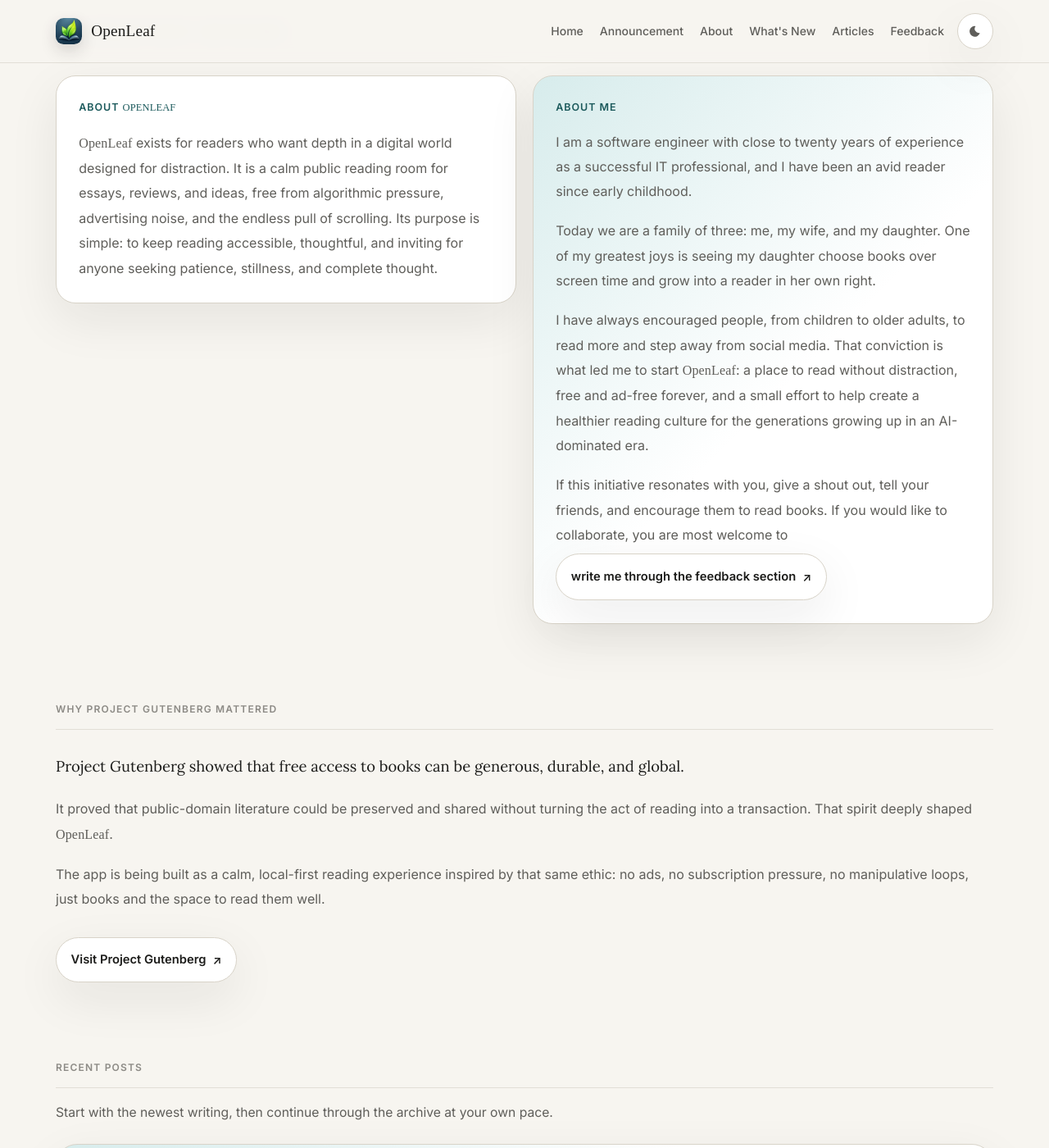
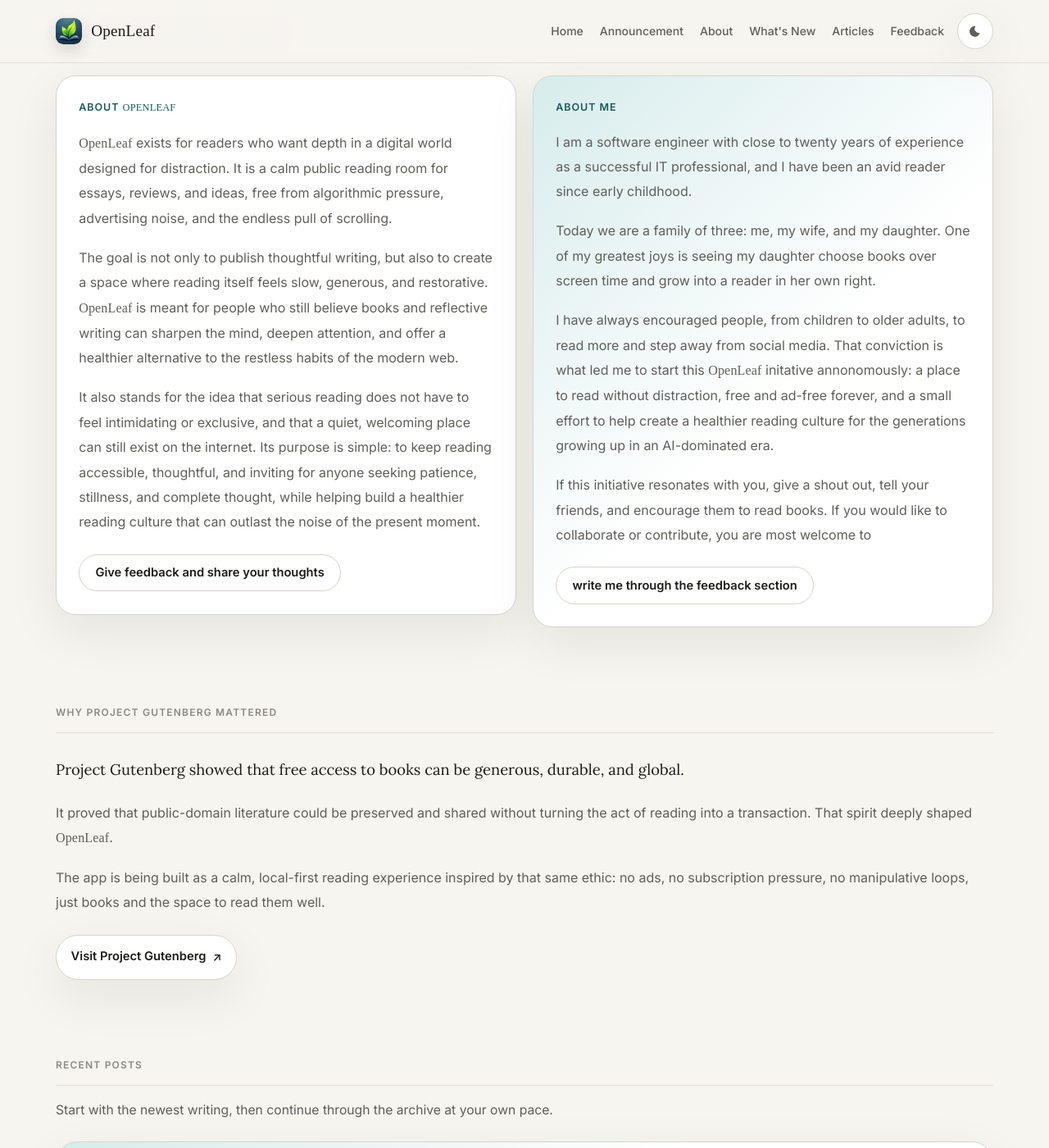
Before and after one commit to openleafsupport/openleafsupport.github.io, a Jekyll site: the page built from index.html, in a window 1280 px wide and 1400 px high, scrolled down 834 px. Shown: the whole window at 82% size. Built offline with Jekyll 4.4.1, drawn with Linux system fonts in a browser that asks for light colours; comment, search, counter and statistics services are not loaded.

Commit message:
updated blogs

```diff
--- a/assets/styles.css
+++ b/assets/styles.css
@@ -431,7 +431,6 @@ html[data-theme="dark"] .theme-icon-moon { display: none; }
 
 .external-link {
   display: inline-flex;
-  margin-top:0.5rem;
   align-items: center;
   gap: 0.5rem;
   padding: 0.85rem 1.1rem;
--- a/index.html
+++ b/index.html
@@ -45,8 +45,17 @@ description: OpenLeaf is a free, ad-free, local-first reading app inspired by Pr
     <article class="about-panel">
       <p class="about-panel-title">About <span class="brand-name">OpenLeaf</span></p>
       <p class="section-text">
-        <span class="brand-name">OpenLeaf</span> exists for readers who want depth in a digital world designed for distraction. It is a calm public reading room for essays, reviews, and ideas, free from algorithmic pressure, advertising noise, and the endless pull of scrolling. Its purpose is simple: to keep reading accessible, thoughtful, and inviting for anyone seeking patience, stillness, and complete thought.
+        <span class="brand-name">OpenLeaf</span> exists for readers who want depth in a digital world designed for distraction. It is a calm public reading room for essays, reviews, and ideas, free from algorithmic pressure, advertising noise, and the endless pull of scrolling.
       </p>
+      <p class="section-text">
+        The goal is not only to publish thoughtful writing, but also to create a space where reading itself feels slow, generous, and restorative. <span class="brand-name">OpenLeaf</span> is meant for people who still believe books and reflective writing can sharpen the mind, deepen attention, and offer a healthier alternative to the restless habits of the modern web.
+      </p>
+      <p class="section-text">
+        It also stands for the idea that serious reading does not have to feel intimidating or exclusive, and that a quiet, welcoming place can still exist on the internet. Its purpose is simple: to keep reading accessible, thoughtful, and inviting for anyone seeking patience, stillness, and complete thought, while helping build a healthier reading culture that can outlast the noise of the present moment.
+      </p>
+      <div class="section-actions">
+        <a class="cta-button cta-button-secondary" href="#feedback">Give feedback and share your thoughts</a>
+      </div>
     </article>
 
     <article class="about-panel about-panel-secondary">
@@ -58,10 +67,13 @@ description: OpenLeaf is a free, ad-free, local-first reading app inspired by Pr
         Today we are a family of three: me, my wife, and my daughter. One of my greatest joys is seeing my daughter choose books over screen time and grow into a reader in her own right.
       </p>
       <p class="section-text">
-        I have always encouraged people, from children to older adults, to read more and step away from social media. That conviction is what led me to start <span class="brand-name">OpenLeaf</span>: a place to read without distraction, free and ad-free forever, and a small effort to help create a healthier reading culture for the generations growing up in an AI-dominated era.
+        I have always encouraged people, from children to older adults, to read more and step away from social media. That conviction is what led me to start this <span class="brand-name">OpenLeaf</span> initative annonomously: a place to read without distraction, free and ad-free forever, and a small effort to help create a healthier reading culture for the generations growing up in an AI-dominated era.
       </p>
       <p class="section-text">
-        If this initiative resonates with you, give a shout out, tell your friends, and encourage them to read books. If you would like to collaborate, you are most welcome to <a class="external-link" href="#feedback">write me through the feedback section</a>
+        If this initiative resonates with you, give a shout out, tell your friends, and encourage them to read books. If you would like to collaborate or contribute, you are most welcome to
+      </p>
+      <p class="section-actions">
+        <a class="cta-button cta-button-secondary" href="#feedback">write me through the feedback section</a>
       </p>
     </article>
   </div>
```
Also changed, not shown: _posts/2026-01-03-Kite-Runner-Book-Review/2026-01-03-Kite-Runner-Book-Review.md (+8 -8 lines), _posts/2026-04-12-Not-Quite-Dead-Yet-Book-Review/2026-04-12-Not-Quite-Dead-Yet-Book-Review.md (+4 -4 lines).
